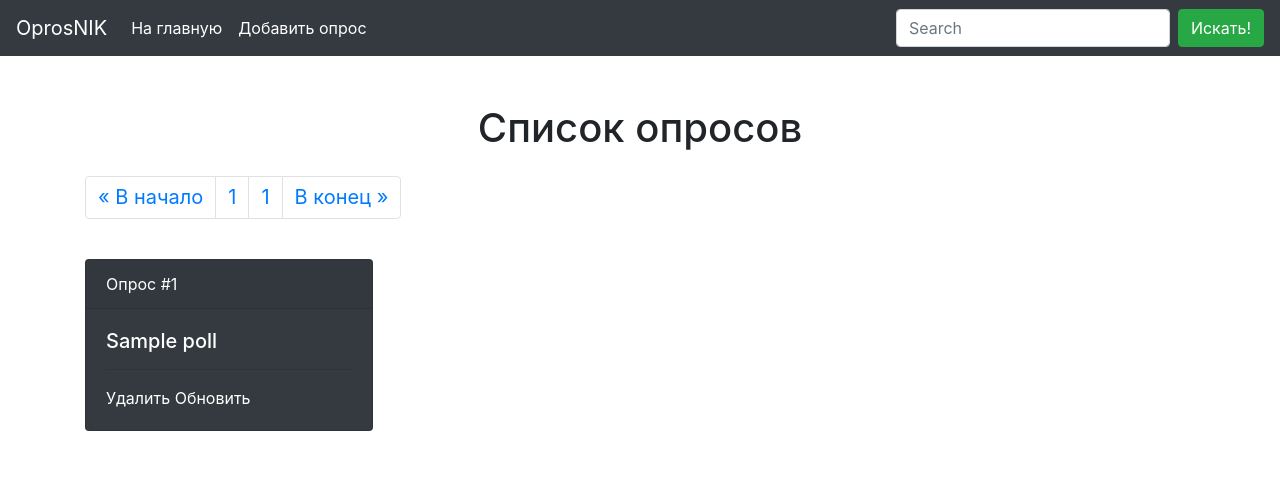
After one commit to AzatKaparov/exam_7_azat, a Django app: page / in a window 1280 px wide. The commit adds this page. Shown: the top 478 px of the page. Run offline with Django 3.2, Linux system fonts and the light colour scheme; tables that the repository leaves empty hold one stand-in row (values such as "Sample post"); some libraries are stand-ins or nearby versions.

Commit message:
Написан CRUD для опросов, выполнены указания

```diff
--- a/source/my_project/urls.py
+++ b/source/my_project/urls.py
@@ -15,8 +15,13 @@ Including another URLconf
 """
 from django.contrib import admin
 from django.urls import path
+from webapp.views import PollIndexView, PollView, PollCreateView, PollDeleteView, PollUpdateView
 
 urlpatterns = [
     path('admin/', admin.site.urls),
-    # path('')
+    path('', PollIndexView.as_view(), name='index'),
+    path('poll/<int:pk>/', PollView.as_view(), name='poll_view'),
+    path('poll/create/', PollCreateView.as_view(), name='create_poll'),
+    path('poll/<int:pk>/delete', PollDeleteView.as_view(), name='poll_delete'),
+    path('poll/<int:pk>/update', PollUpdateView.as_view(), name='poll_update')
 ]
--- a/source/webapp/forms.py
+++ b/source/webapp/forms.py
@@ -0,0 +1,13 @@
+from django import forms
+
+from webapp.models import Poll
+
+
+class SimpleSearchForm(forms.Form):
+    search = forms.CharField(max_length=100, required=False, label="Найти")
+
+
+class PollForm(forms.ModelForm):
+    class Meta:
+        exclude = []
+        model = Poll
--- a/source/webapp/static/css/style.css
+++ b/source/webapp/static/css/style.css
@@ -0,0 +1,26 @@
+.center-text {
+    text-align: center;
+}
+
+.block-center {
+    text-align: center;
+    font-size: 24px;
+}
+
+.index_link {
+    color: white;
+}
+
+.index_link:hover {
+    color: yellow;
+    text-decoration: none;
+}
+
+#delete-page{
+    float: left;
+}
+
+.pagination {
+    text-align: center;
+    font-size: 20px;
+}
--- a/source/webapp/templates/base.html
+++ b/source/webapp/templates/base.html
@@ -23,10 +23,10 @@
   <div class="collapse navbar-collapse" id="navbarSupportedContent">
     <ul class="navbar-nav mr-auto">
       <li class="nav-item active">
-        <a class="nav-link" href="#">На главную <span class="sr-only">(current)</span></a>
+        <a class="nav-link" href="{% url 'index' %}">На главную <span class="sr-only">(current)</span></a>
       </li>
       <li class="nav-item active">
-        <a class="nav-link" href="#">Добавить опрос</a>
+        <a class="nav-link" href="{% url 'create_poll' %}">Добавить опрос</a>
       </li>
         {% block menu %}{% endblock %}
     </ul>
--- /dev/null
+++ b/source/webapp/templates/partial/form_field.html
@@ -0,0 +1,5 @@
+<label for="{{ field.id_for_label }}">{{ field.label }}</label><br/>
+        {{ field }}<br/>
+        {% for error in field.errors %}
+            <p class="error"> {{ error }}</p>
+        {% endfor %}
--- /dev/null
+++ b/source/webapp/templates/partial/pagination.html
@@ -0,0 +1,22 @@
+<div class="pagination mb-4">
+<nav aria-label="Page navigation example">
+  <ul class="pagination">
+    <li class="page-item"><a class="page-link" href="?page=1">&laquo; В начало</a></li>
+    <li class="page-item">
+         {% if page_obj.has_previous %}
+            <a href="?page={{ page_obj.previous_page_number }}" class="page-link">{{ page_obj.previous_page_number }}</a>
+        {% else %}
+            <span class="page-link">{{ page_obj.number }}</span>
+        {% endif %}
+    </li>
+    <li class="page-item">
+        {% if page_obj.has_next %}
+            <a href="?page={{ page_obj.next_page_number }}" class="page-link">{{ page_obj.next_page_number }}</a>
+        {% else %}
+            <span class="page-link">{{ page_obj.number }}</span>
+        {% endif %}
+    </li>
+    <li class="page-item"><a href="?page={{ page_obj.paginator.num_pages }}" class="page-link">В конец &raquo;</a></li>
+  </ul>
+</nav>
+</div>
--- /dev/null
+++ b/source/webapp/templates/poll/poll_index.html
@@ -0,0 +1,25 @@
+{% extends "base.html" %}
+
+{% block title %}Main{% endblock %}
+
+{% block content %}
+    <h1 class="center-text mt-5 mb-4">Список опросов</h1>
+    {% include 'partial/pagination.html' %}
+    <div class="row">
+        {% for poll in polls %}
+        <div class="col-12 col-sm-12 col-md-6 col-lg-4">
+            <div class="card text-white bg-dark mb-5" style="max-width: 18rem;">
+                <div class="card-header">Опрос #{{ poll.pk }}</div>
+                <div class="card-body">
+                    <h5 class="card-title">{{ poll.question }}</h5>
+                    <hr/>
+                    <p class="card-text">
+                        <a class="index_link" href="{% url 'poll_delete' poll.pk %}">Удалить</a>
+                        <a class="index_link" href="{% url 'poll_update' poll.pk %}">Обновить</a>
+                    </p>
+                </div>
+            </div>
+        </div>
+        {% endfor %}
+    </div>
+{% endblock %}
--- a/source/webapp/views/__init__.py
+++ b/source/webapp/views/__init__.py
@@ -0,0 +1 @@
+from .poll_views import *
--- /dev/null
+++ b/source/webapp/views/poll_views.py
@@ -0,0 +1,73 @@
+from django.urls import reverse
+from django.db.models import Q
+from django.urls import reverse_lazy
+from webapp.forms import SimpleSearchForm, PollForm
+from webapp.models import Poll
+from django.utils.http import urlencode
+from django.views.generic import ListView, DetailView, DeleteView, UpdateView, CreateView
+
+
+class PollIndexView(ListView):
+    template_name = 'poll/poll_index.html'
+    context_object_name = 'polls'
+    model = Poll
+    ordering = ['-date']
+    paginate_by = 5
+    queryset = Poll.objects.all()
+
+    def get(self, request, *args, **kwargs):
+        self.form = self.get_search_form()
+        self.search_value = self.get_search_value()
+        return super().get(request, *args, **kwargs)
+
+    def get_context_data(self, *, object_list=None, **kwargs):
+        context = super().get_context_data(object_list=object_list, **kwargs)
+        context['form'] = self.form
+        if self.search_value:
+            context['query'] = urlencode({'search': self.search_value})
+        return context
+
+    def get_queryset(self):
+        queryset = super().get_queryset()
+        if self.search_value:
+            query = Q(question__icontains=self.search_value)
+            queryset = queryset.filter(query)
+        return queryset
+
+    def get_search_form(self):
+        return SimpleSearchForm(self.request.GET)
+
+    def get_search_value(self):
+        if self.form.is_valid():
+            return self.form.cleaned_data['search']
+        return None
+
+
+class PollView(DetailView):
+    template_name = 'poll/poll_view.html'
+    model = Poll
+
+
+class PollCreateView(CreateView):
+    model = Poll
+    form_class = PollForm
+    template_name = 'poll/poll_create.html'
+
+    def get_success_url(self):
+        return reverse('poll_view', kwargs={'pk': self.object.pk})
+
+
+class PollDeleteView(DeleteView):
+    model = Poll
+    template_name = 'poll/poll_delete.html'
+    success_url = reverse_lazy('index')
+
+
+class PollUpdateView(UpdateView):
+    model = Poll
+    form_class = PollForm
+    template_name = 'poll/poll_update.html'
+    context_object_name = 'poll'
+
+    def get_success_url(self):
+        return reverse('poll_view', kwargs={'pk': self.object.pk})
```
Also changed, not shown: source/webapp/templates/partial/form.html (added, +10 -0 lines), source/webapp/templates/poll/poll_create.html (added, +20 -0 lines), source/webapp/templates/poll/poll_delete.html (added, +27 -0 lines), source/webapp/templates/poll/poll_update.html (added, +17 -0 lines), source/webapp/templates/poll/poll_view.html (added, +37 -0 lines).
